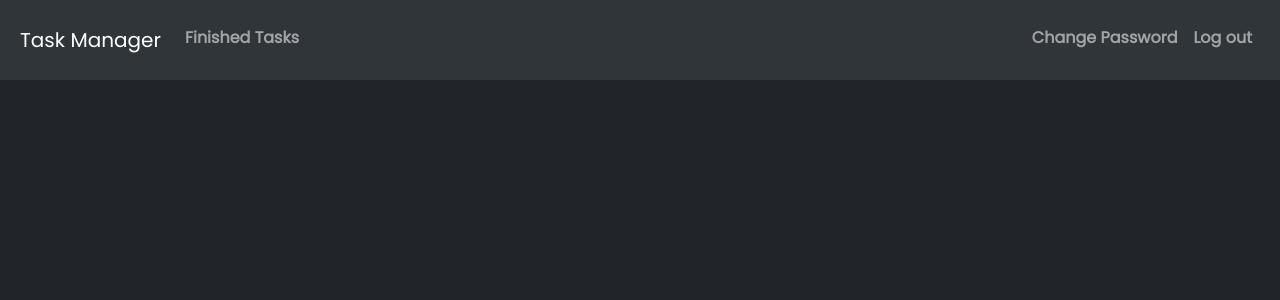
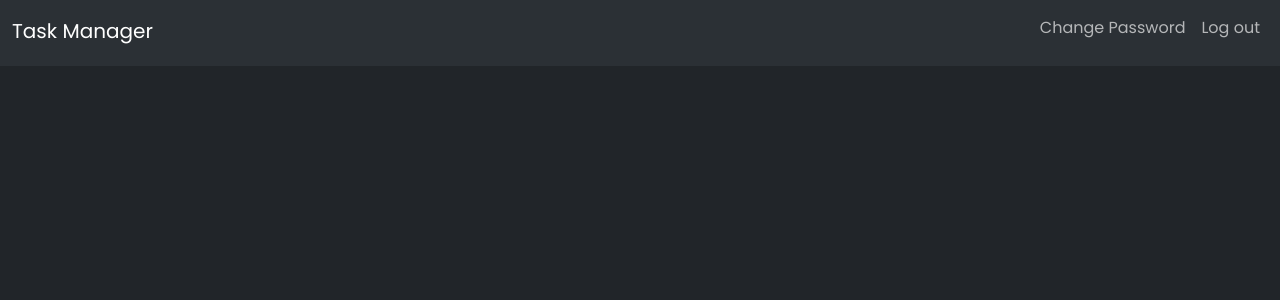
Before and after one commit to bartoszb0/cs50w-final-project, a Django app: page / in a window 1280 px wide. Shown: the top 300 px of the page. Run offline with Django 5.2, Linux system fonts and the light colour scheme; the visitor is signed in with stand-in values (Sample User, id 1).

Commit message:
Fixed navbar

```diff
--- a/tasks/static/tasks/styles.css
+++ b/tasks/static/tasks/styles.css
@@ -29,16 +29,10 @@ div {
 
 /* INDEX - VIEW FOR USERS */
 .navbar.navbar-expand-lg.navbar-dark {
-    height: 80px;
     background-color: #30353a;
     padding-left: 20px;
     padding-right: 20px;
 }
-
-.navbar-collapse.collapse.show {
-    height: 200px;
-}
-
 
 /* ADMIN PANEL */
 
--- a/tasks/templates/tasks/layout.html
+++ b/tasks/templates/tasks/layout.html
@@ -11,36 +11,33 @@
         <script src="{% static 'tasks/script.js' %}"></script>
     </head>
     <body>
-        <nav class="navbar navbar-expand-lg navbar-dark">
+        <nav class="navbar navbar-expand-lg bg-body-tertiary">
+            <div class="container-fluid">
                 {% if request.user.role == "Admin" %}
                     <a class="navbar-brand" href="{% url 'index' %}">Task Manager - Admin Panel</a>
                 {% else %}
                     <a class="navbar-brand" href="{% url 'index' %}">Task Manager</a>
                 {% endif %}
 
-            <button class="navbar-toggler" type="button" data-bs-toggle="collapse" data-bs-target="#navbarNav">
+              <button class="navbar-toggler" type="button" data-bs-toggle="collapse" data-bs-target="#navbarSupportedContent" aria-controls="navbarSupportedContent" aria-expanded="false" aria-label="Toggle navigation">
                 <span class="navbar-toggler-icon"></span>
               </button>
 
-            <div class="collapse navbar-collapse" id="navbarNav">
-                <ul class="navbar-nav me-auto">
-                    <li class="nav-item">
-                        <a class="nav-link" href="#"><strong>Finished Tasks</strong></a>
-                    </li>
-                </ul>
-                <ul class="navbar-nav ms-auto">
+              <div class="collapse navbar-collapse" id="navbarSupportedContent">
+                <ul class="navbar-nav ms-auto mb-2 mb-lg-0">
                     {% if request.user.role == "Admin" %}
                   <li class="nav-item">
-                            <a class="nav-link" href="{% url 'new_user' %}"><strong>Create New User</strong></a>
+                    <a class="nav-link" href="{% url 'new_user' %}">Manage users</a>
                   </li>
                     {% endif %}
                   <li class="nav-item">
-                        <a class="nav-link" href="#"><strong>Change Password</strong></a>
+                    <a class="nav-link" href="#">Change Password</a>
                   </li>
                   <li class="nav-item">
-                        <a class="nav-link" href="{% url 'logout' %}"><strong>Log out</strong></a>
+                    <a class="nav-link" href="{% url 'logout' %}">Log out</a>
                   </li>
                 </ul>
+              </div>
             </div>
           </nav>
 
```
Also changed, not shown: tasks/templates/tasks/new_user.html (+16 -0 lines). Lines whose indentation alone changed are shown as unchanged.
